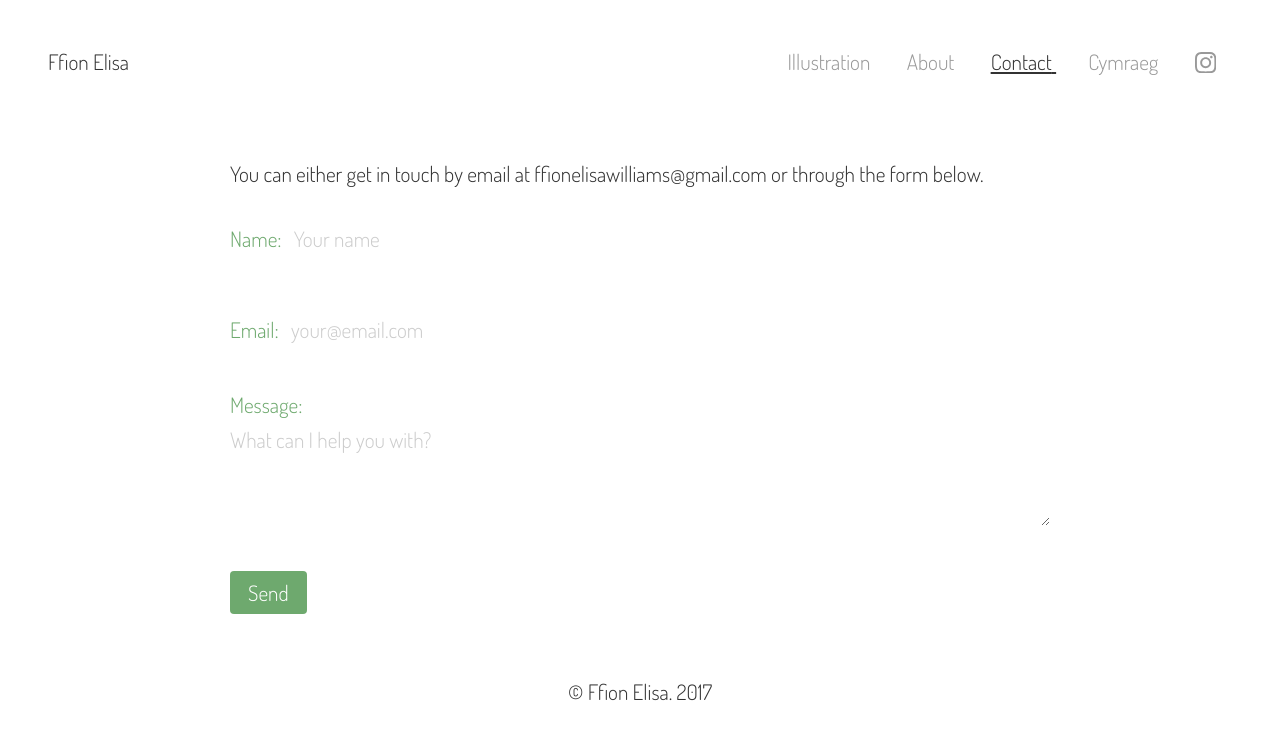
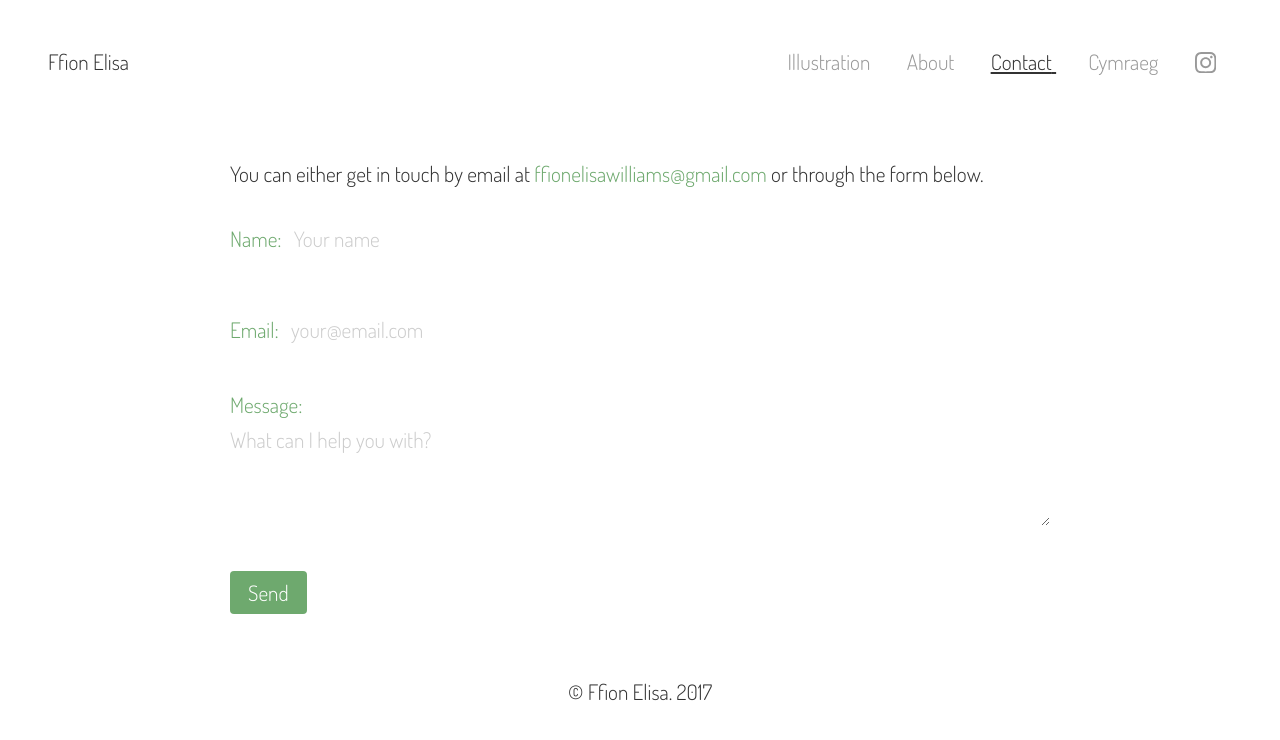
Before and after one commit to danprince/ffionelisa.com, a Jekyll site: the page built from _pages/contact.md, in a window 1280 px wide. Shown: the top 740 px of the page. Built offline with Jekyll 4.4.1, drawn with Linux system fonts in a browser that asks for light colours; nearby versions of some CDN libraries.

Commit message:
tiny tweaks

```diff
--- a/assets/style.css
+++ b/assets/style.css
@@ -318,6 +318,10 @@ body[data-lang="cy"] [data-lang="en"] {
   margin: 0 auto;
 }
 
+.page a {
+  color: #6ea96e;
+}
+
 @media (max-width: 660px) {
   .site-header {
     text-align: center;
```
Also changed, not shown: _pages/about.md (+1 -0 lines).
